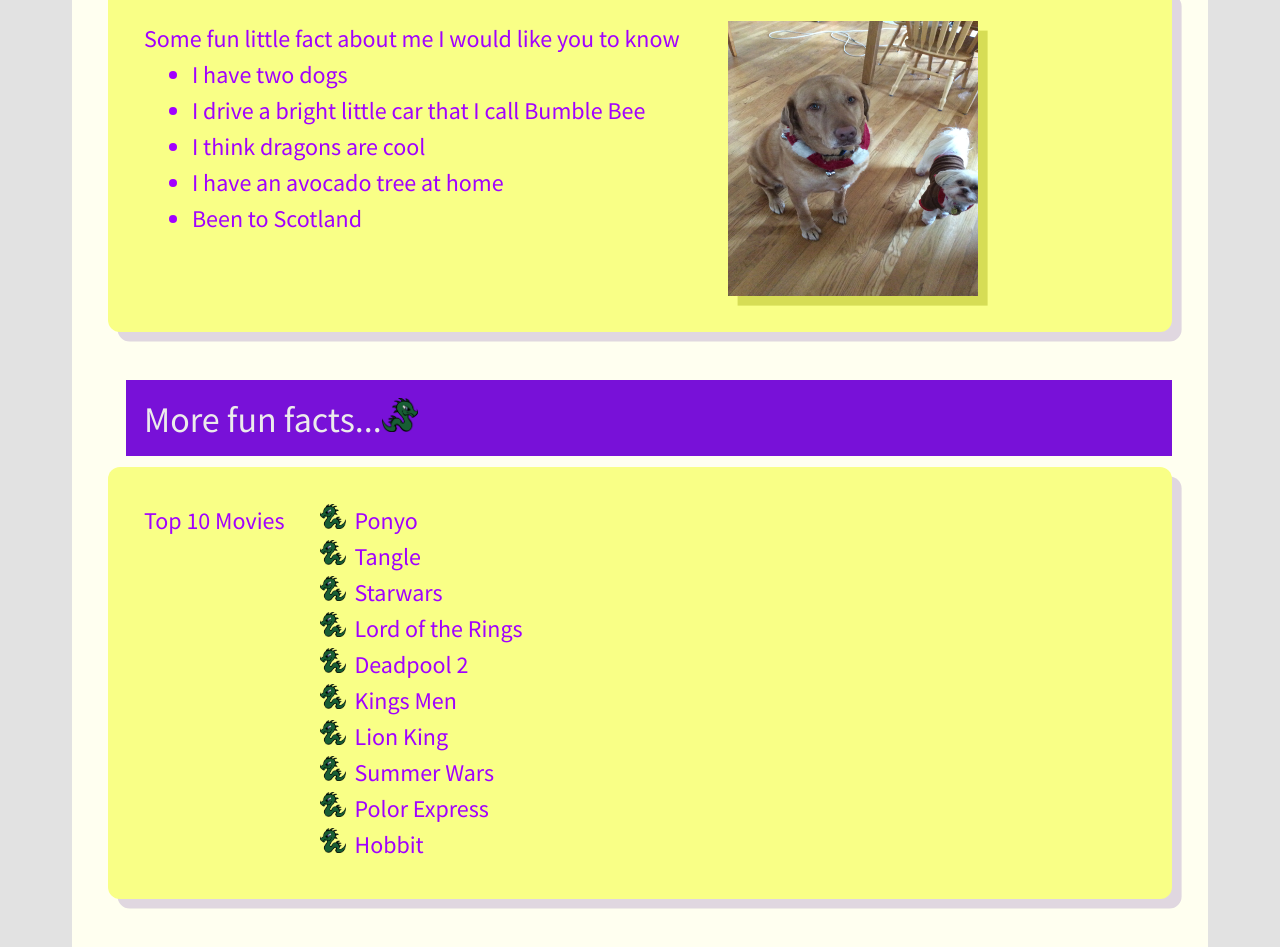
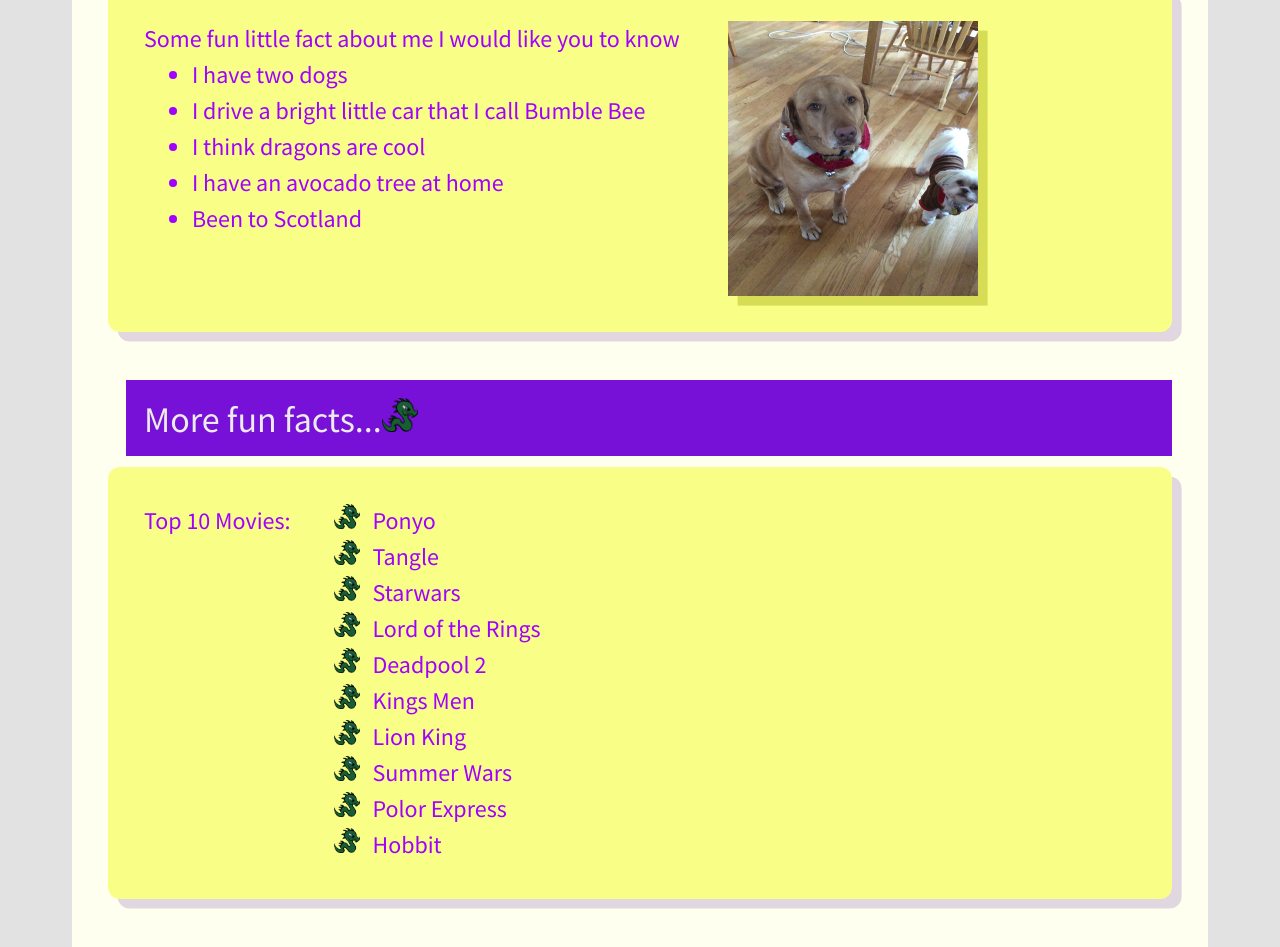
Before and after one commit to lizkavalski/About-me, a plain HTML site: page funfact.html in a window 1280 px wide. Shown: the part 330-1277 px from the top of the page. Drawn offline with Linux system fonts and the light colour scheme.

Commit message:
small changes to the bullet point style

```diff
--- a/funfact.html
+++ b/funfact.html
@@ -37,7 +37,7 @@
           </div>
           <div>
               <h1>More fun facts...<img id="dragon" src="photos/baby-dragon.png" alt="baby green dragon"></h1>
-              <div id="movies">Top 10 Movies
+              <div id="movies">Top 10 Movies:
                   <ol>
                       <li>Ponyo</li>
                       <li>Tangle</li>
--- a/style.sheet.css
+++ b/style.sheet.css
@@ -164,5 +164,10 @@ h1{
     background-size: contain;
     background-repeat: no-repeat;
     margin-left: 35px;
+    margin-right:.5em ;
+    -webkit-transform: scaleX(-1);
+    transform: scaleX(-1);
+
+
 
 }
```
